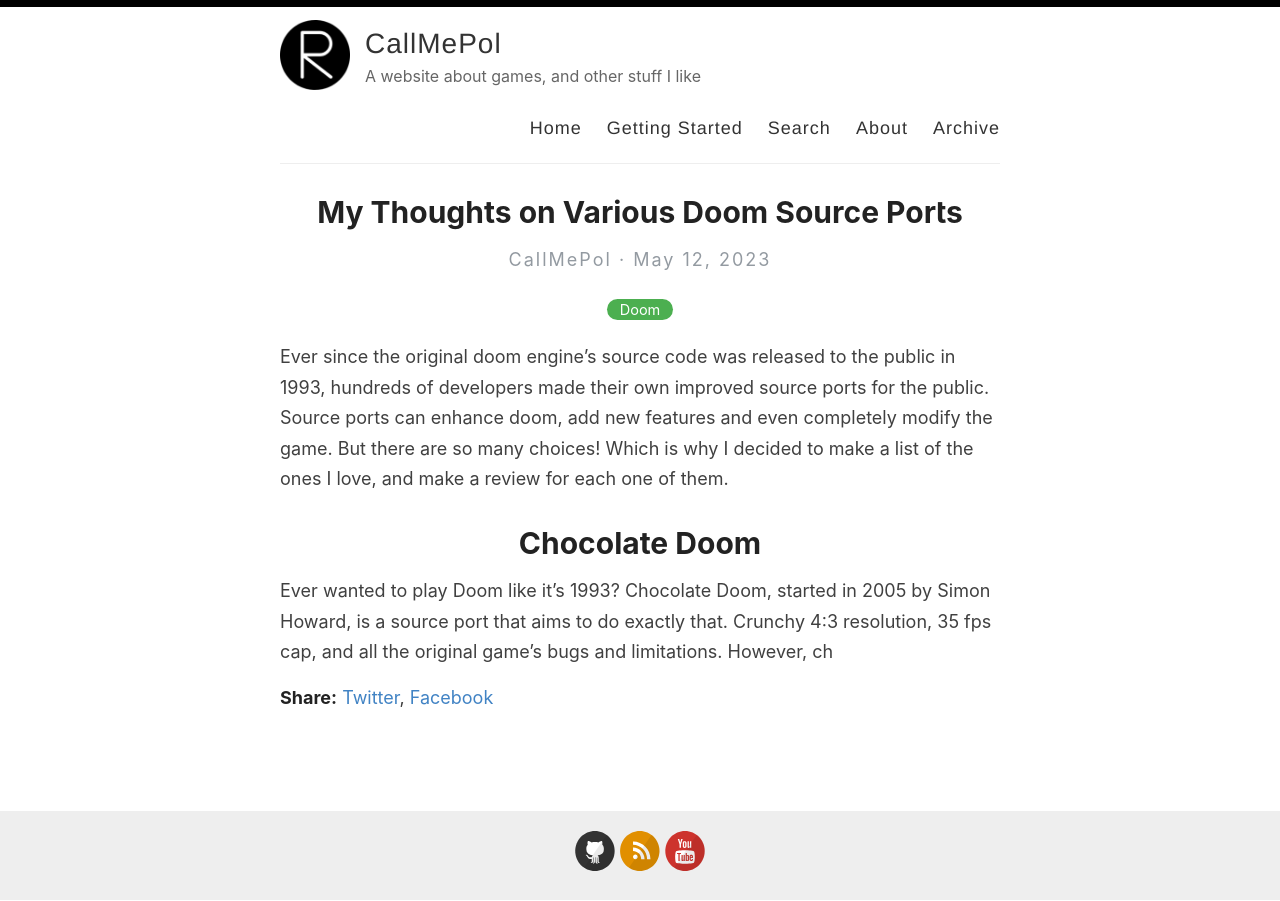
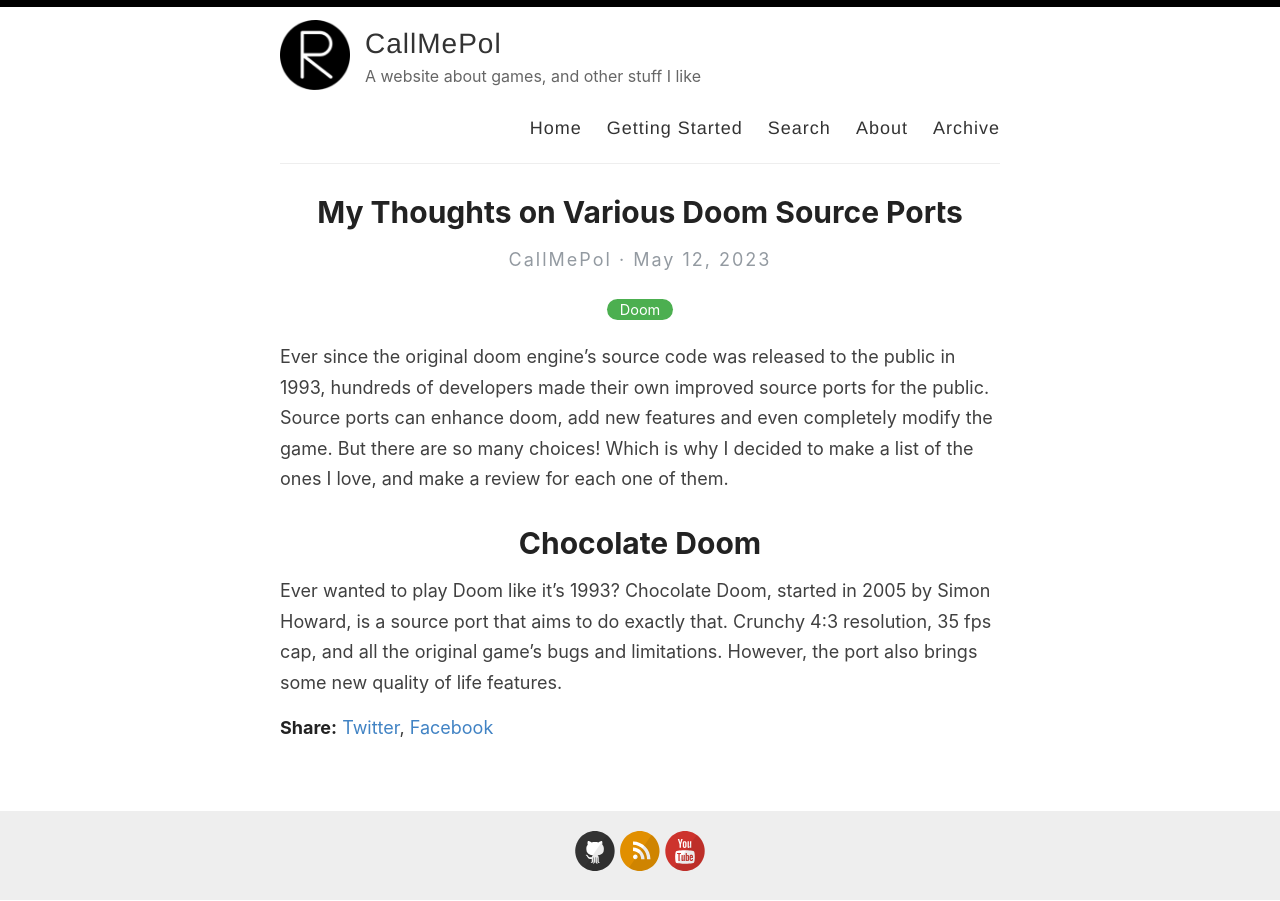
Before and after one commit to poleve540/CallMePol, a Jekyll site: the page built from _posts/2023-05-12-sourceport-review.md, in a window 1280 px wide. Built offline with Jekyll 4.4.1, drawn with Linux system fonts in a browser that asks for light colours.

Commit message:
_posts/2023-05-12-sourceport-review.md updated from https://stackedit.io/

```diff
--- a/_posts/2023-05-12-sourceport-review.md
+++ b/_posts/2023-05-12-sourceport-review.md
@@ -6,9 +6,9 @@
 Ever since the original doom engine's source code was released to the public in 1993, hundreds of developers made their own improved source ports for the public. Source ports can enhance doom, add new features and even completely modify the game. But there are so many choices! Which is why I decided to make a list of the ones I love, and make a review for each one of them.
 
 # Chocolate Doom
-Ever wanted to play Doom like it's 1993? Chocolate Doom, started in 2005 by Simon Howard, is a source port that aims to do exactly that. Crunchy 4:3 resolution, 35 fps cap, and all the original game's bugs and limitations. However, ch
+Ever wanted to play Doom like it's 1993? Chocolate Doom, started in 2005 by Simon Howard, is a source port that aims to do exactly that. Crunchy 4:3 resolution, 35 fps cap, and all the original game's bugs and limitations. However, the port also brings some new quality of life features.
 <!--stackedit_data:
-eyJoaXN0b3J5IjpbNTc0OTQ2NDY1LC0zOTYwMzcwMjQsODczNj
-kwMjM4LC0xNDE5OTczNTAyLDIwNTcxOTU2MCwtOTI3OTI4Njgy
-LDE5NTE2NTM0ODIsOTU0NDQwOTcwXX0=
+eyJoaXN0b3J5IjpbMTcyNzU2NDM4OSwtMzk2MDM3MDI0LDg3Mz
+Y5MDIzOCwtMTQxOTk3MzUwMiwyMDU3MTk1NjAsLTkyNzkyODY4
+MiwxOTUxNjUzNDgyLDk1NDQ0MDk3MF19
 -->
```
